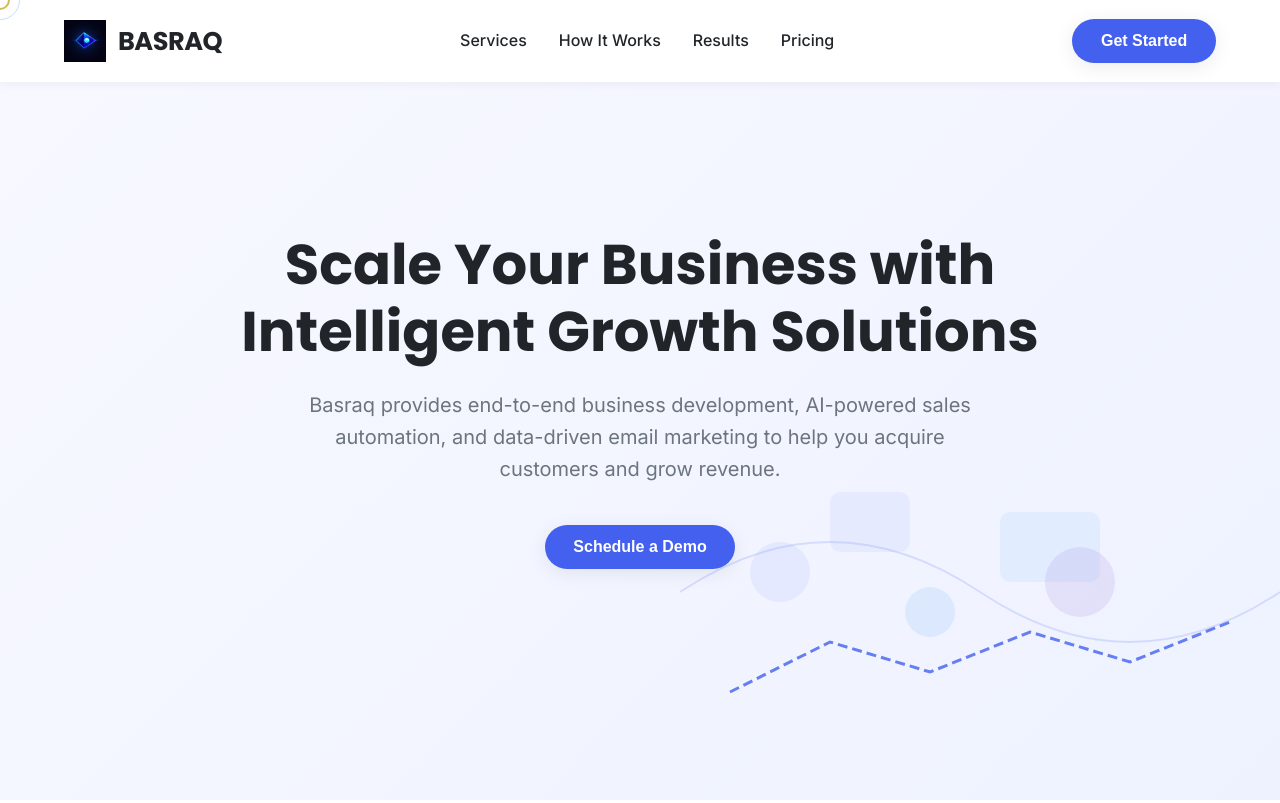
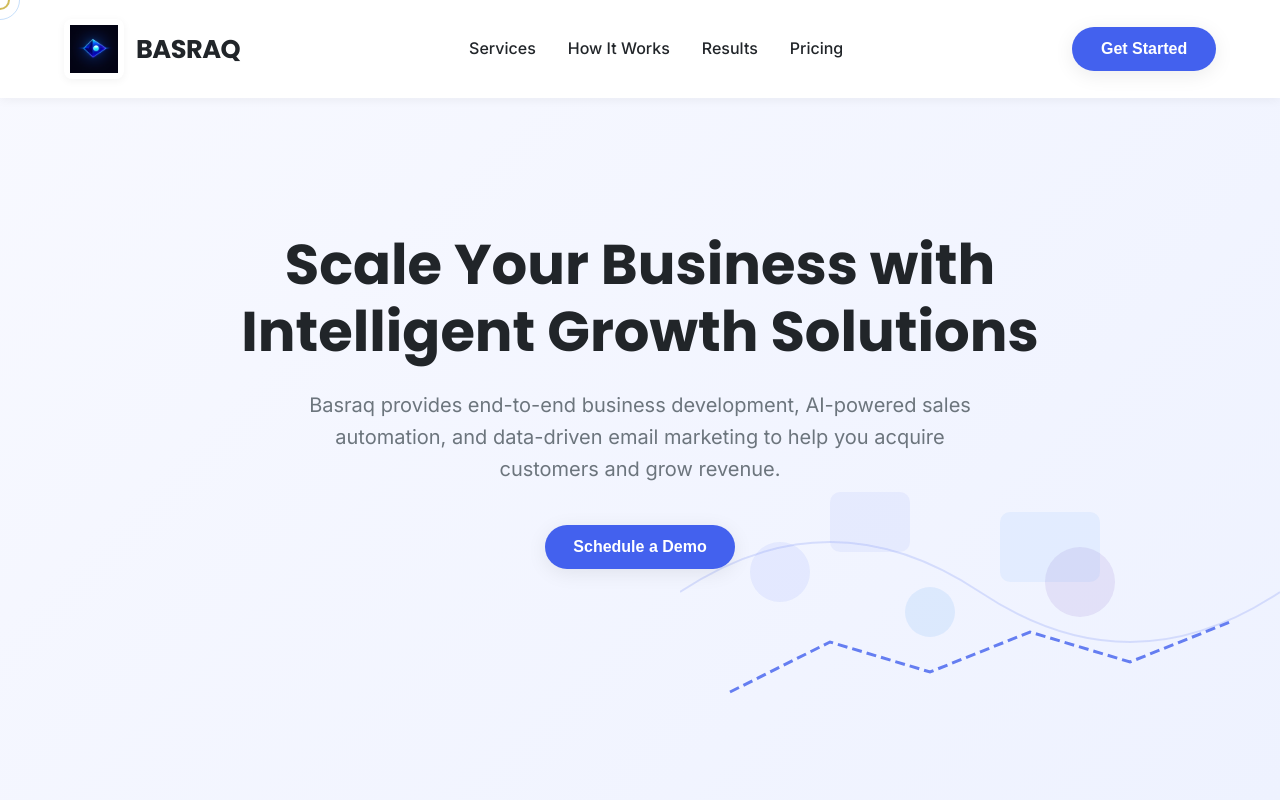
Before and after one commit to Noetic50/Basraq, a plain HTML site: page index.html in a window 1280 px wide. Shown: the top 803 px of the page. Drawn offline with Linux system fonts and the light colour scheme.

Commit message:
Update index.html

```diff
--- a/index.html
+++ b/index.html
@@ -26,7 +26,33 @@
             padding: 0;
             box-sizing: border-box;
         }
+        .logo-container {
+    width: 60px;
+    height: 60px;
+    background: white;
+    border-radius: 8px;
+    display: flex;
+    justify-content: center;
+    align-items: center;
+    box-shadow: 0 2px 8px rgba(0, 0, 0, 0.05);
+    overflow: hidden;
+}
 
+.logo-image {
+    max-width: 80%;
+    max-height: 80%;
+    object-fit: contain;
+    filter: brightness(1); /* Optional: if image appears too dark */
+}
+
+.logo-text {
+    font-family: 'Poppins', sans-serif;
+    font-weight: 700;
+    font-size: 1.6rem;
+    color: var(--text);
+    letter-spacing: -0.5px;
+    margin-left: 12px;
+}
         body {
             font-family: 'Inter', sans-serif;
             background-color: var(--primary);
@@ -521,11 +547,11 @@
     <!-- Navigation -->
 <nav>
     <a href="#" class="logo">
-        <div class="logo-icon">
-            <img src="basraq-logo.png" alt="Basraq Logo" width="42" height="42">
-        </div>
-        <span class="logo-text">BASRAQ</span>
-    </a>
+    <div class="logo-container">
+        <img src="basraq-logo.png" alt="Basraq Logo" class="logo-image">
+    </div>
+    <span class="logo-text">BASRAQ</span>
+</a>
     <div class="nav-links">
         <a href="#services">Services</a>
         <a href="#process">How It Works</a>
```
